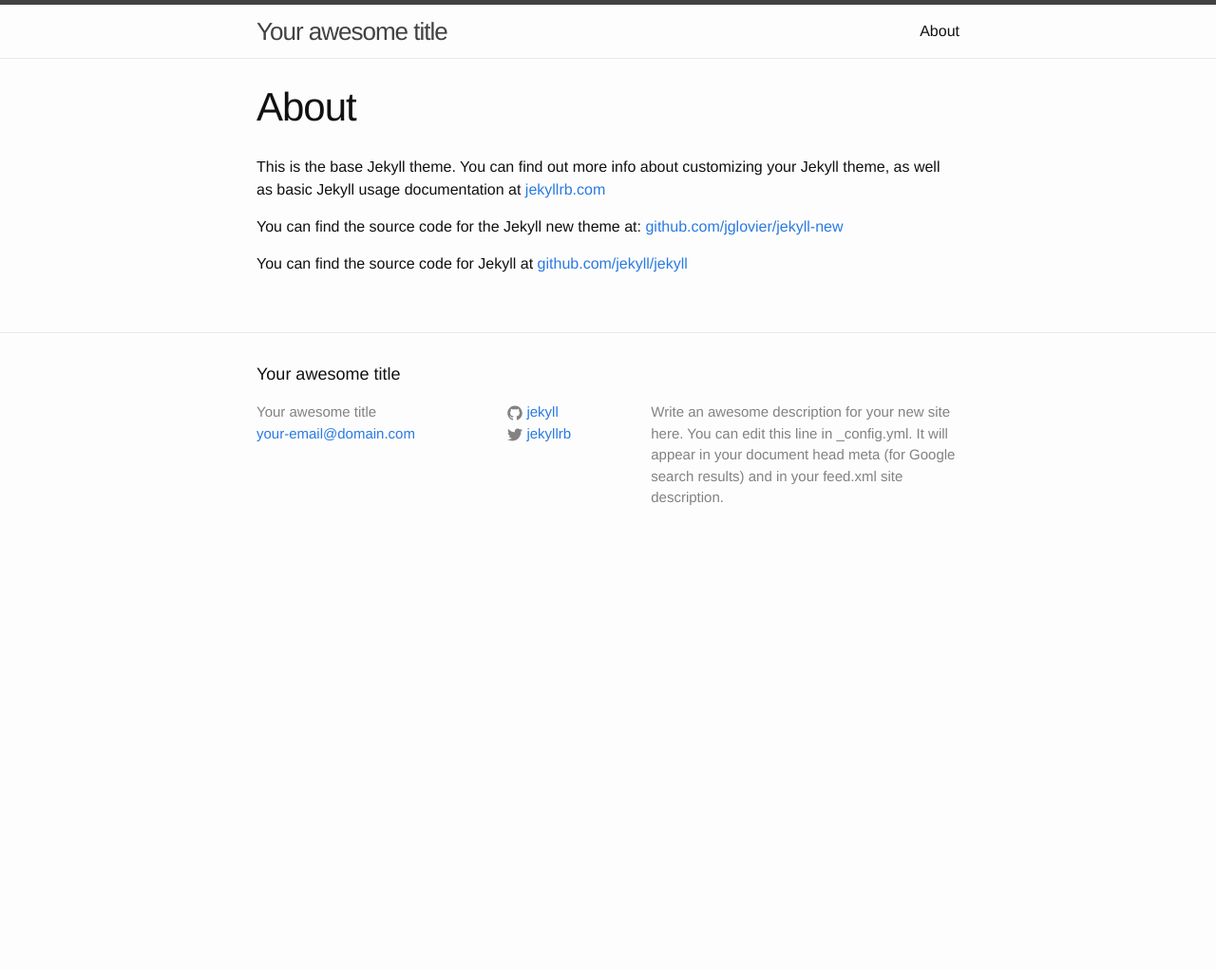
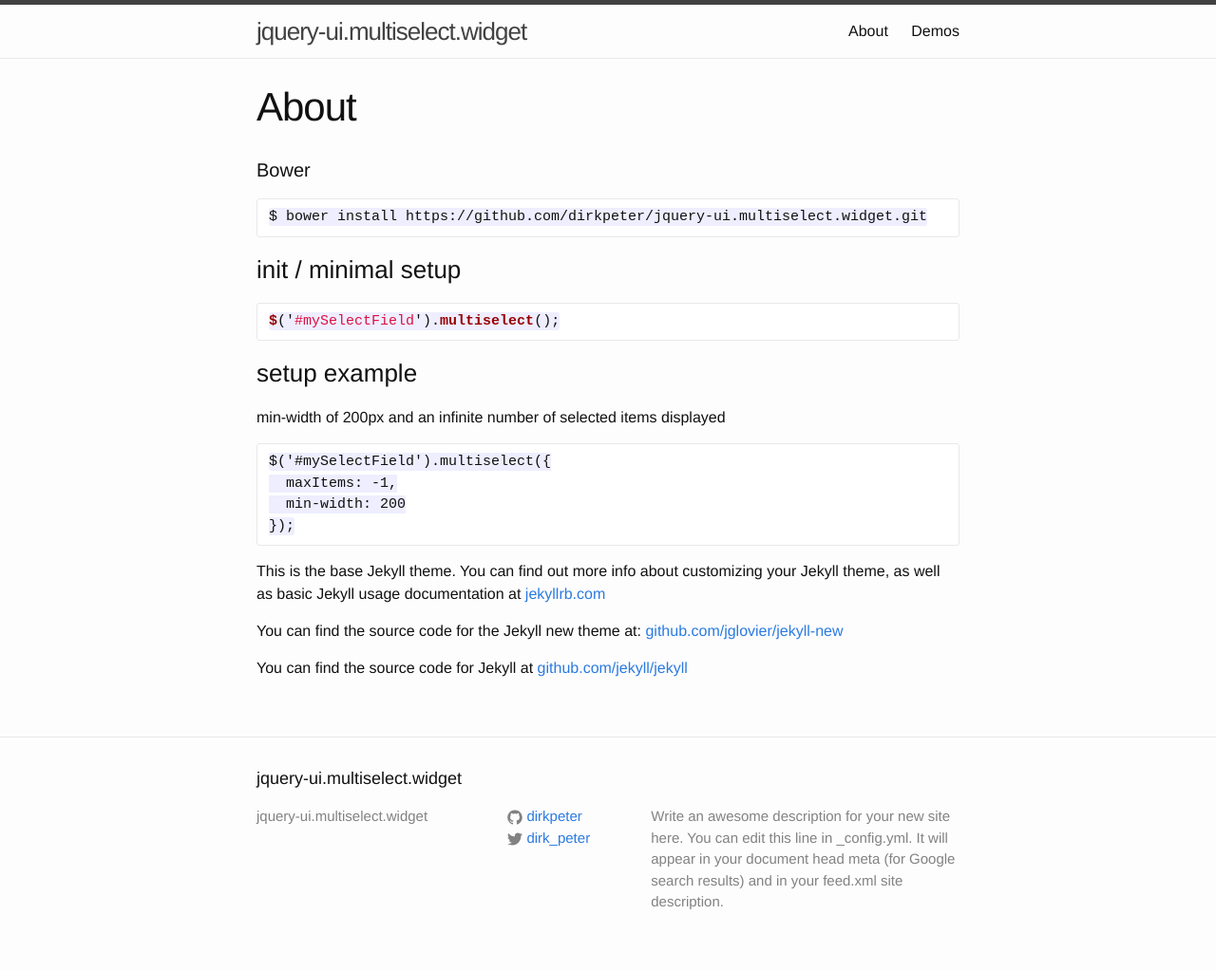
Before and after one commit to dirkpeter/jquery-ui.multiselect.widget, a Jekyll site: the page built from about.md, in a window 1280 px wide. Shown: the whole page at 95% size. Built offline with Jekyll 4.4.1, drawn with Linux system fonts in a browser that asks for light colours; before the commit the page ends 900 px from its top, so only the background shows below that.

Commit message:
config change and first adaption test

````diff
--- a/_config.yml
+++ b/_config.yml
@@ -1,14 +1,14 @@
 # Site settings
-title: Your awesome title
-email: your-email@domain.com
+title: jquery-ui.multiselect.widget
 description: > # this means to ignore newlines until "baseurl:"
   Write an awesome description for your new site here. You can edit this
   line in _config.yml. It will appear in your document head meta (for
   Google search results) and in your feed.xml site description.
-baseurl: "" # the subpath of your site, e.g. /blog/
-url: "http://yourdomain.com" # the base hostname & protocol for your site
-twitter_username: jekyllrb
-github_username:  jekyll
+baseurl: "/jquery-ui.multiselect.widget" # the subpath of your site, e.g. /blog/
+url: "http://dirkpeter.github.io/jquery-ui.multiselect.widget" # the base hostname & protocol for your site
+twitter_username: dirk_peter
+github_username:  dirkpeter
+highlighter: pygments
 
 # Build settings
 markdown: kramdown
--- a/_includes/footer.html
+++ b/_includes/footer.html
@@ -1,14 +1,11 @@
 <footer class="site-footer">
-
   <div class="wrapper">
-
     <h2 class="footer-heading">{{ site.title }}</h2>
 
     <div class="footer-col-wrapper">
       <div class="footer-col  footer-col-1">
         <ul class="contact-list">
           <li>{{ site.title }}</li>
-          <li><a href="mailto:{{ site.email }}">{{ site.email }}</a></li>
         </ul>
       </div>
 
@@ -49,7 +46,5 @@
         <p class="text">{{ site.description }}</p>
       </div>
     </div>
-
   </div>
-
 </footer>
--- a/about.md
+++ b/about.md
@@ -4,6 +4,25 @@ title: About
 permalink: /about/
 ---
 
+#### Bower
+```
+$ bower install https://github.com/dirkpeter/jquery-ui.multiselect.widget.git
+```
+
+### init / minimal setup
+```javascript
+$('#mySelectField').multiselect();
+```
+
+### setup example
+min-width of 200px and an infinite number of selected items displayed
+```
+$('#mySelectField').multiselect({
+  maxItems: -1,
+  min-width: 200
+});
+```
+
 This is the base Jekyll theme. You can find out more info about customizing your Jekyll theme, as well as basic Jekyll usage documentation at [jekyllrb.com](http://jekyllrb.com/)
 
 You can find the source code for the Jekyll new theme at: [github.com/jglovier/jekyll-new](https://github.com/jglovier/jekyll-new)
--- /dev/null
+++ b/demos.md
@@ -0,0 +1,5 @@
+---
+layout: page
+title: Demos
+permalink: /demos/
+---
````
Also changed, not shown: _demos/0-simple.markdown (added, +9 -0 lines), _layouts/demos.html (added, +15 -0 lines), _layouts/post.html (deleted, +0 -15 lines), _posts/2014-11-18-welcome-to-jekyll.markdown (deleted, +0 -25 lines), index.html (+4 -8 lines), 1 other file.
